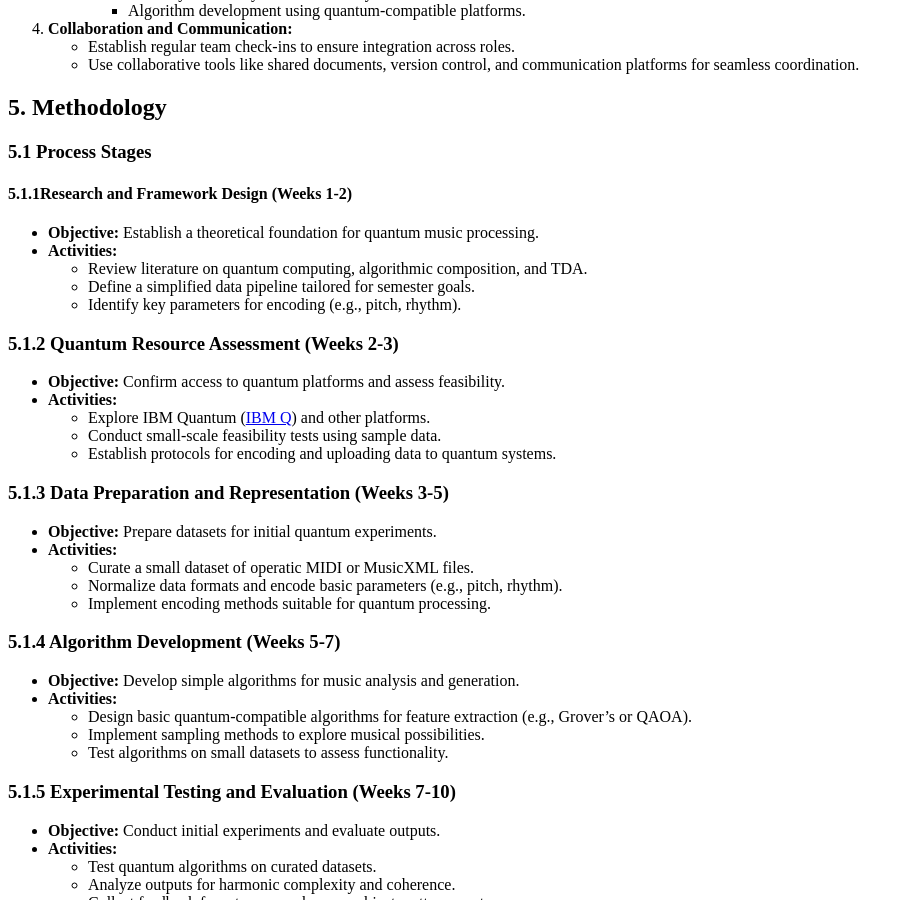
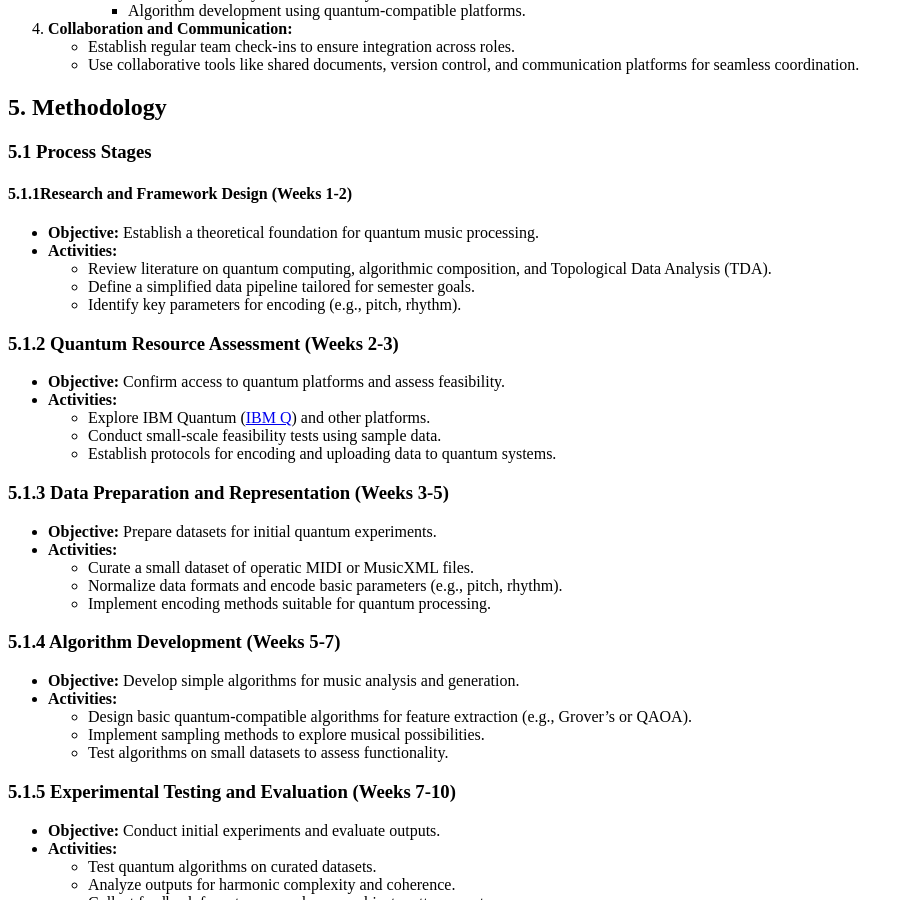
Before and after one commit to CHI-CityTech/QuantumMusic, a Jekyll site: the page built from Proposals/Quantum_Music_Proposal_Spring_2025.md, in a window 1280 px wide and 900 px high, scrolled down 4005 px. Shown: the whole window, without its empty margins (0-914 px from the left). Built offline with Jekyll 4.4.1, drawn with Linux system fonts in a browser that asks for light colours; our own code applies the rules of GitHub Pages for plain Markdown files.

Commit message:
Update Quantum_Music_Proposal_Spring_2025.md

```diff
--- a/Proposals/Quantum_Music_Proposal_Spring_2025.md
+++ b/Proposals/Quantum_Music_Proposal_Spring_2025.md
@@ -206,7 +206,7 @@ While individual students may assume specific primary roles, responsibilities ma
 #### **5.1.1Research and Framework Design (Weeks 1-2)**
 - **Objective:** Establish a theoretical foundation for quantum music processing.
 - **Activities:**
-  - Review literature on quantum computing, algorithmic composition, and TDA.
+  - Review literature on quantum computing, algorithmic composition, and Topological Data Analysis (TDA).
   - Define a simplified data pipeline tailored for semester goals.
   - Identify key parameters for encoding (e.g., pitch, rhythm).
 
```
